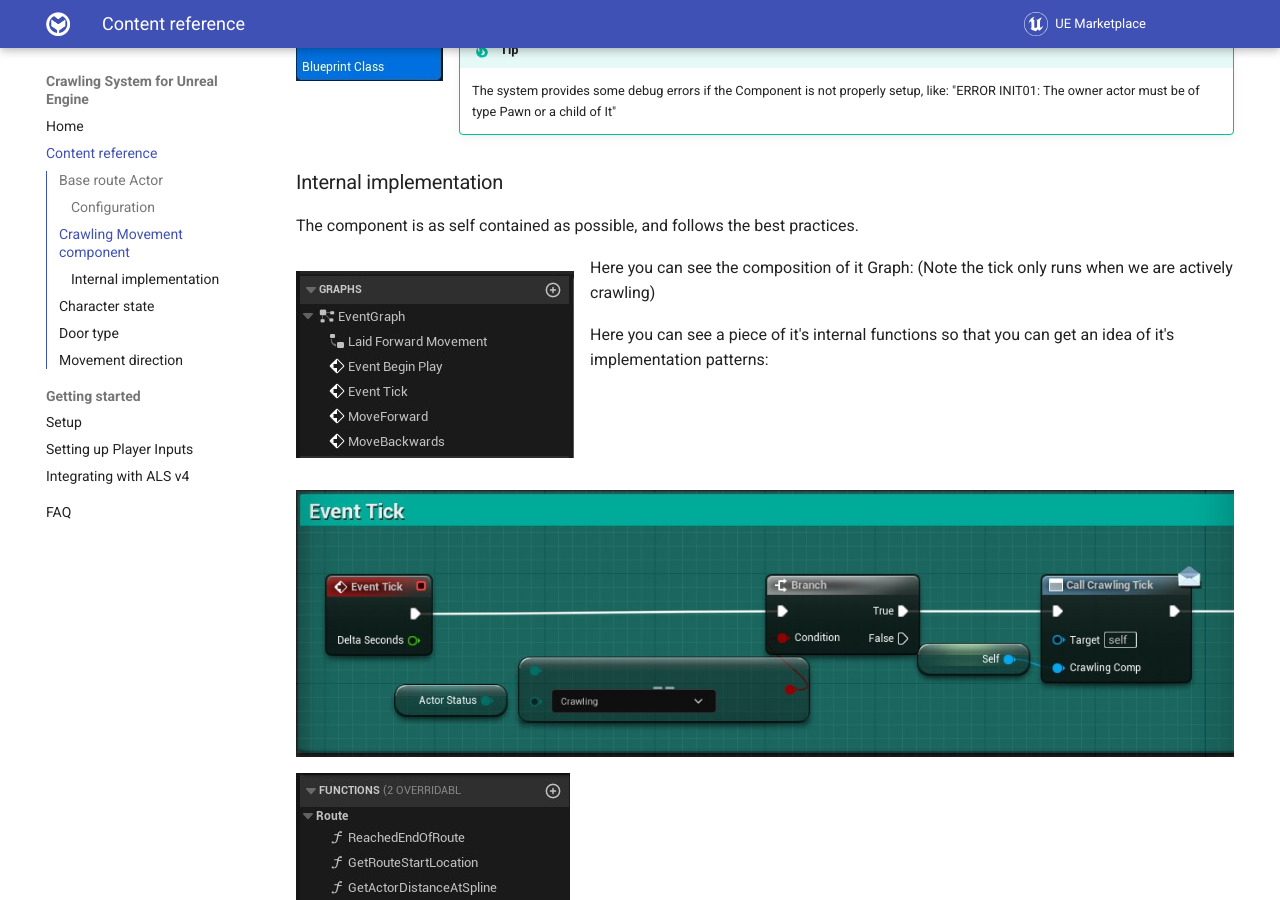
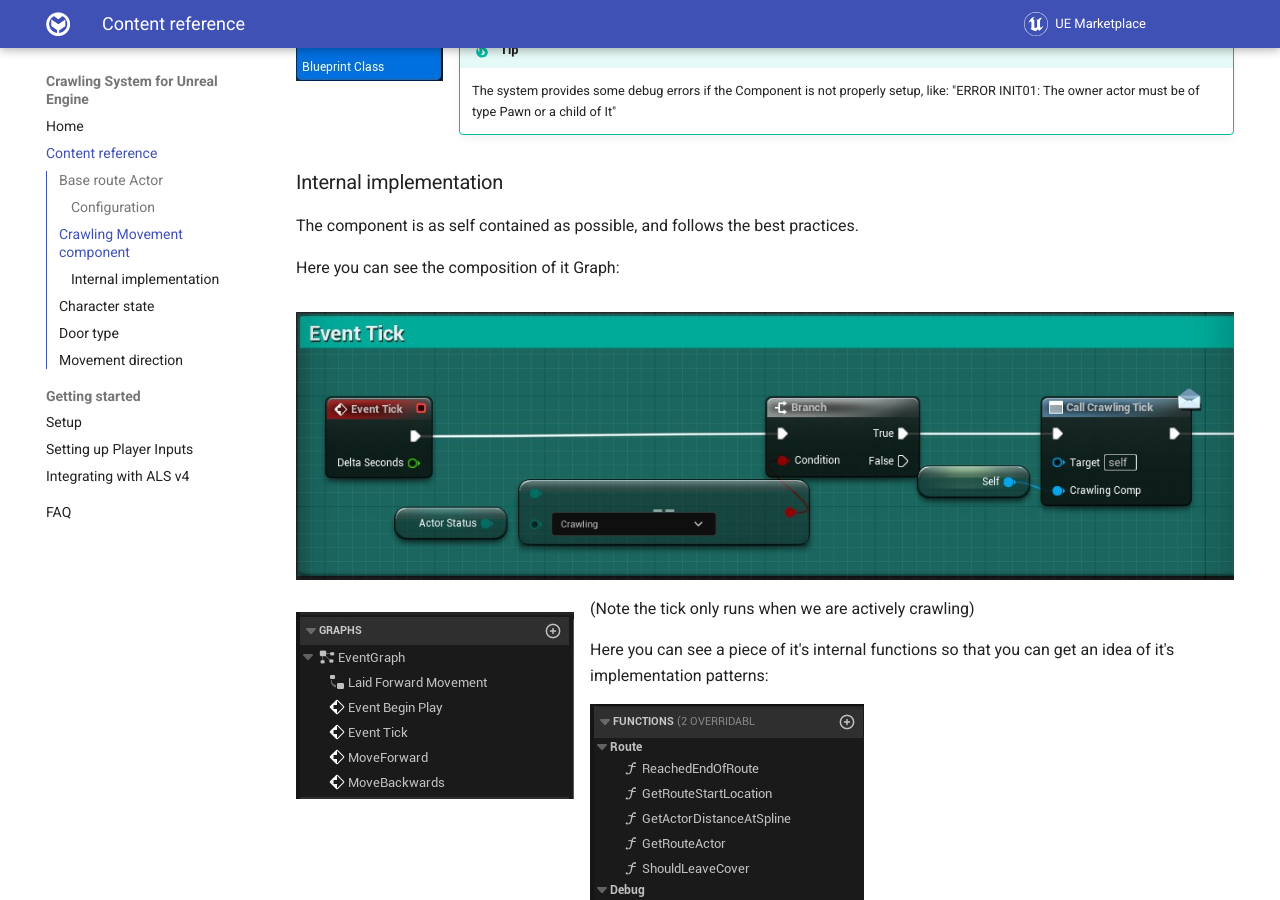
Before and after one commit to nesjett/unreal-engine-crawling-system, an MkDocs documentation site: the page built from docs/content.md, in a window 1280 px wide and 900 px high, scrolled down 2201 px. Built offline with MkDocs 1.6.1 and Material for MkDocs 9.7.7, drawn with Linux system fonts in a browser that asks for light colours.

Commit message:
docs: fix alignment

```diff
--- a/docs/content.md
+++ b/docs/content.md
@@ -53,6 +53,7 @@ This is usefull to implement some logic that might be needed by the implementers
 
 It can only be added to Actors of type *Pawn* or children of It (like *Character*).
 
+
 !!! tip
     The system provides some debug errors if the Component is not properly setup, like: "ERROR INIT01: The owner actor must be of type Pawn or a child of It"
 
@@ -61,8 +62,10 @@ It can only be added to Actors of type *Pawn* or children of It (like *Character
 The component is as self contained as possible, and follows the best practices.
 
 Here you can see the composition of it Graph:
+
+![Component icon](./images/content/component-tick.jpg){ loading=lazy align=right }
 ![Component icon](./images/content/component-graphs.jpg){ loading=lazy align=left }
-![Component icon](./images/content/component-tick.jpg){ loading=lazy align=right }
+
 (Note the tick only runs when we are actively crawling)
 
 Here you can see a piece of it's internal functions so that you can get an idea of it's implementation patterns:
```
